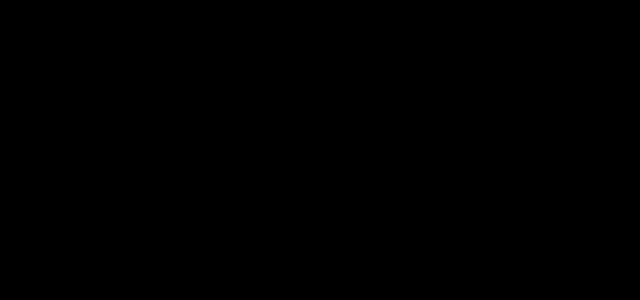
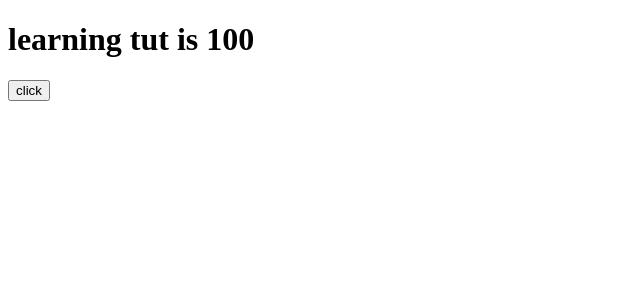
Before and after one commit to Meetawa/learn-react-js, a React (Create React App) app: page / in a window 1280 px wide. Shown: the top 300 px of the page, without its empty margins (0-640 px from the left). Built offline with nearby package versions, Linux system fonts and the light colour scheme.

Commit message:
update hooks

```diff
--- a/src/App.js
+++ b/src/App.js
@@ -1,9 +1,9 @@
 import React from "react";
-import state from "./components/hooks/state and usestate/state";
+import StateComponents from "./components/hooks/state and usestate/StateComponents";
 const App = () => {
   return (
     <>
-      <state />
+      <StateComponents />
     </>
   );
 };
--- /dev/null
+++ b/src/components/hooks/state and usestate/StateComponents.jsx
@@ -0,0 +1,24 @@
+/*
+    - State is a built-in React Object that is used to contain data or information about the component
+    - State can be modified based on user action or network changes.
+    - Everytime when the state of an object changes,React re-render the Component to the browser
+*/
+
+import React from "react";
+
+const StateComponents = () => {
+  let x = 100;
+  const update = () => {
+    x = 14;
+  };
+  console.log(x);
+  return (
+    <div>
+      <h1>learning tut is {x}</h1>
+      <button onClick={update}>click</button>
+    </div>
+  );
+  //so In this Component x value is not update after click the button then we use useSate
+};
+
+export default StateComponents;
--- a/src/components/hooks/state and usestate/state.jsx
+++ /dev/null
@@ -1,13 +0,0 @@
-/*
-    - State is a built-in React Object that is used to contain data or information about the component
-    - State can be modified based on user action or network changes.
-    - Everytime when the state of an object changes,React re-render the Component to the browser
-*/
-
-import React from "react";
-
-const state = () => {
-  return <div></div>;
-};
-
-export default state;
--- a/src/index.css
+++ b/src/index.css
@@ -1,8 +1,3 @@
-body {
-  background-color: black;
-  color: white;
-}
-
 table {
   border-collapse: collapse;
 }
```
